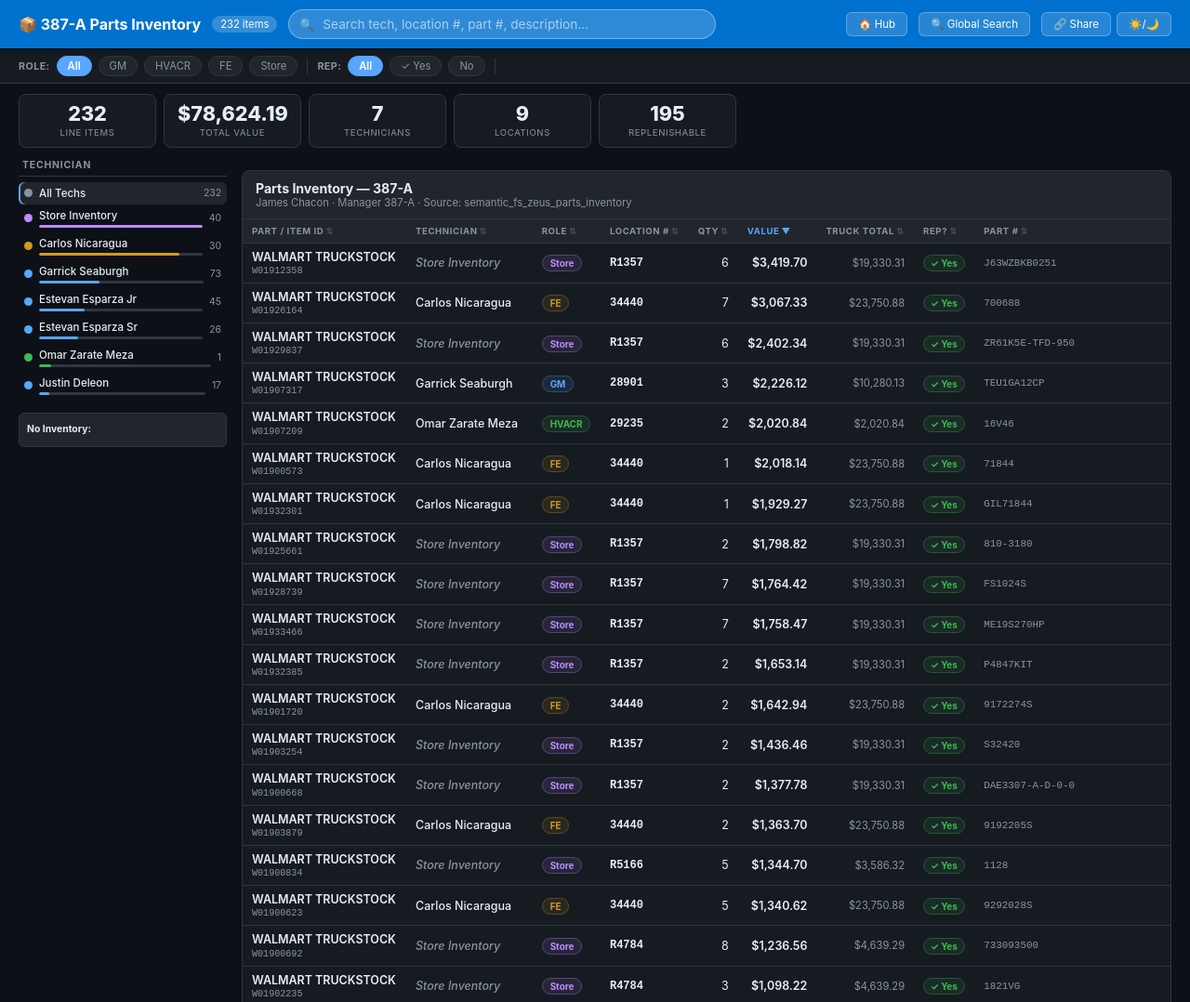
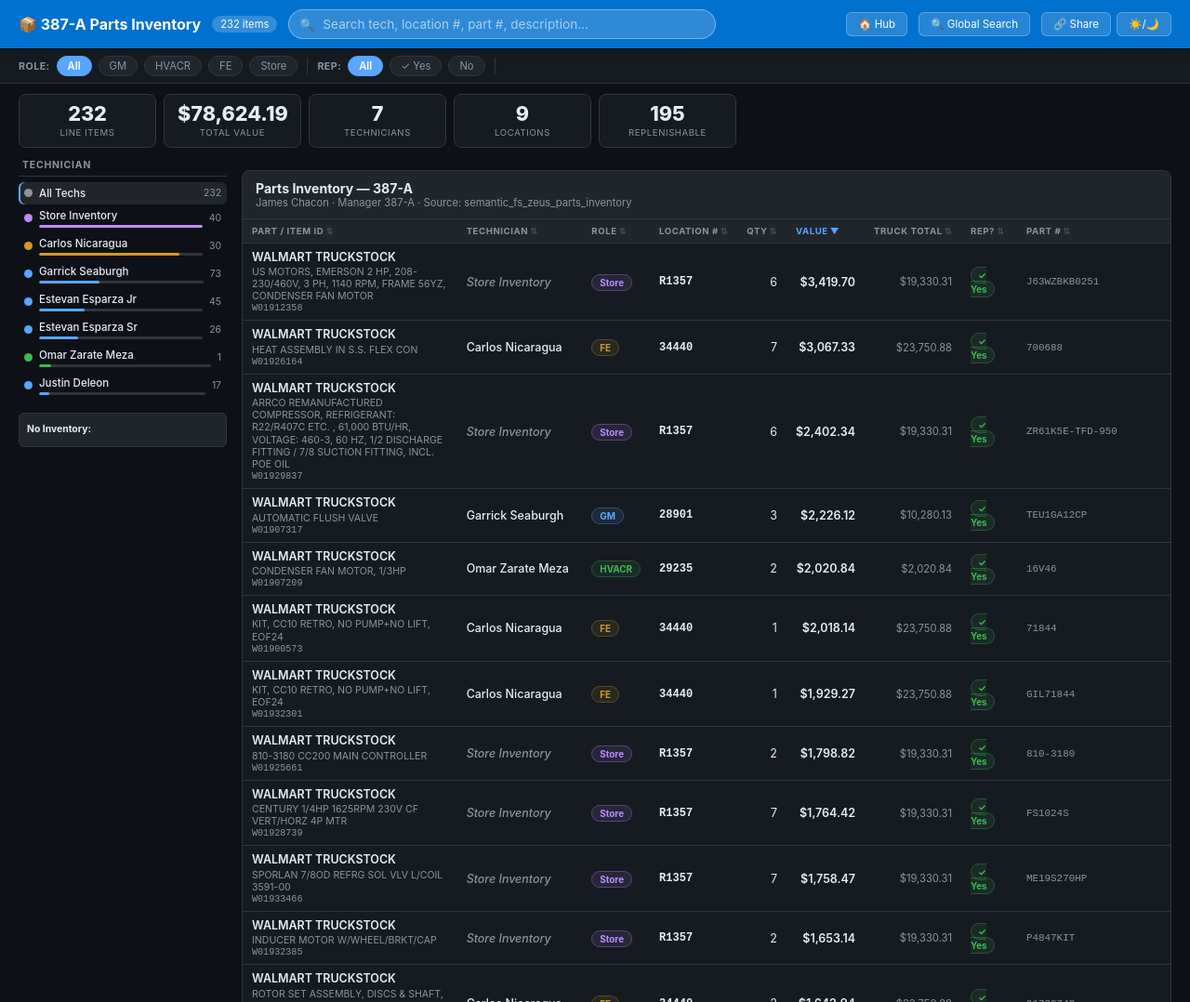
Before and after one commit to m0l0igd/10B, a plain HTML site: page inv_387_a.html in a window 1280 px wide. Shown: the top 1078 px of the page at 93% size. Drawn offline with Linux system fonts and the light colour scheme.

Commit message:
Auto-push update for 10B Parts Portal: inv_387_a.html

```diff
--- a/inv_387_a.html
+++ b/inv_387_a.html
@@ -69,6 +69,7 @@
 td{padding:7px 10px;vertical-align:middle}
 /* CELL STYLES */
 .c-desc{font-weight:600;color:var(--tx);line-height:1.3;max-width:260px}
+.c-fdesc{font-size:.66rem;color:var(--sub);line-height:1.25;margin-top:1px;max-width:260px}
 .c-id{font-size:.63rem;color:var(--sub);font-family:monospace;margin-top:1px}
 .c-tech{font-weight:500;white-space:nowrap}
 .c-area{font-family:monospace;font-size:.75rem;font-weight:600}
@@ -103,7 +104,7 @@
     <button class="srch-clr" onclick="clearSearch()" title="Clear search">✕</button>
   </div>
   <div class="nav-r">
-    <a href="index.html?v=1785855181" class="nbtn" style="text-decoration:none;margin-right:6px">🏠 Hub</a><a href="10b-inventory.html?v=1785855181" class="nbtn" style="text-decoration:none;margin-right:6px">🔍 Global Search</a><button class="nbtn" onclick="copyLink(this)">🔗 Share</button>
+    <a href="index.html?v=1785855802" class="nbtn" style="text-decoration:none;margin-right:6px">🏠 Hub</a><a href="10b-inventory.html?v=1785855802" class="nbtn" style="text-decoration:none;margin-right:6px">🔍 Global Search</a><button class="nbtn" onclick="copyLink(this)">🔗 Share</button>
     <button class="nbtn" onclick="toggleTheme()">☀️/🌙</button>
   </div>
 </nav>
@@ -226,7 +227,7 @@
         data-rep="${p.rep}"
         data-tech="${p.tech}"
         onclick="togExp('${sl}')">
-      <td><div class="c-desc">${p.desc}</div><div class="c-id">${p.id}</div></td>
+      <td><div class="c-desc">${p.desc}</div>${(p.fdesc&&p.fdesc!==p.desc)?`<div class="c-fdesc">${p.fdesc}</div>`:''}<div class="c-id">${p.id}</div></td>
       <td class="c-tech">${p.tech==='Store Inventory'?'<em style="color:var(--sub)">Store Inventory</em>':p.tech}</td>
       <td><span class="rb ${ROLE_CLS[p.role]||'rb-st'}">${p.role}</span></td>
       <td class="c-area">${p.area}</td>
```
